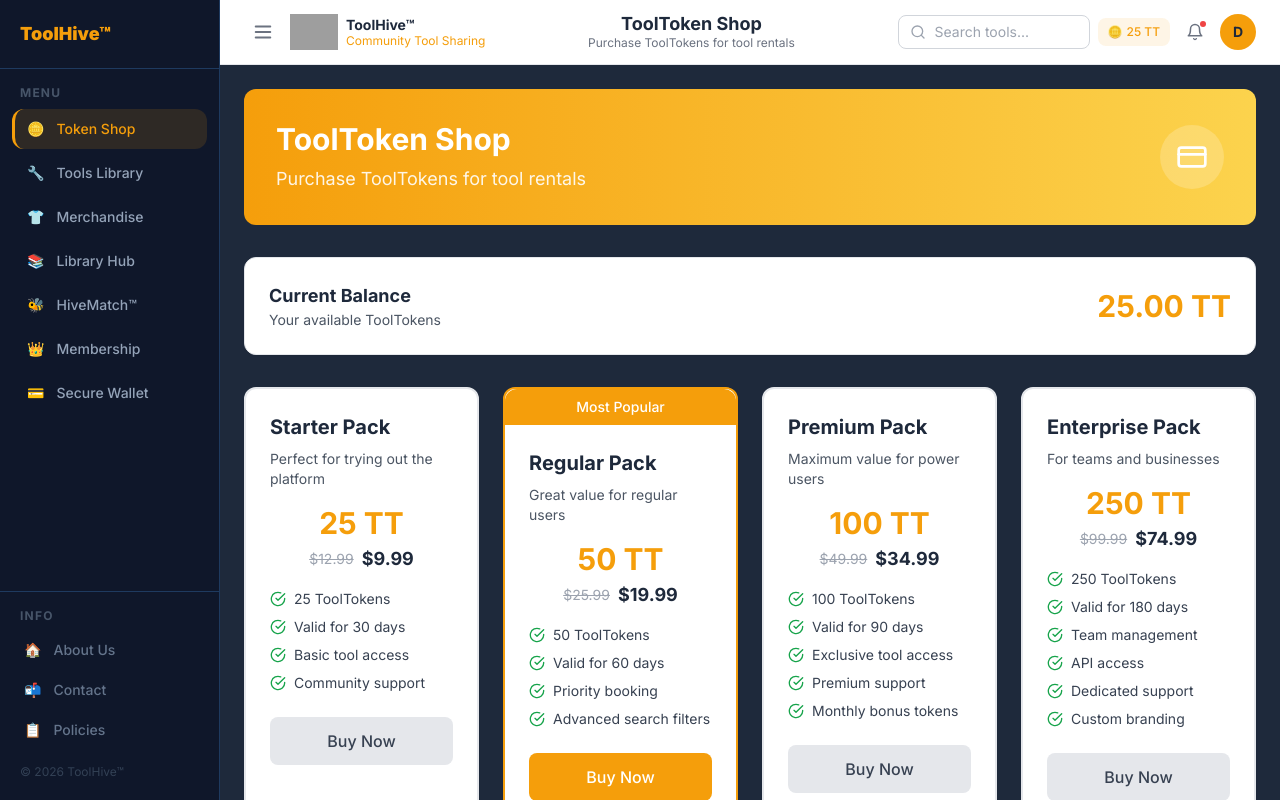
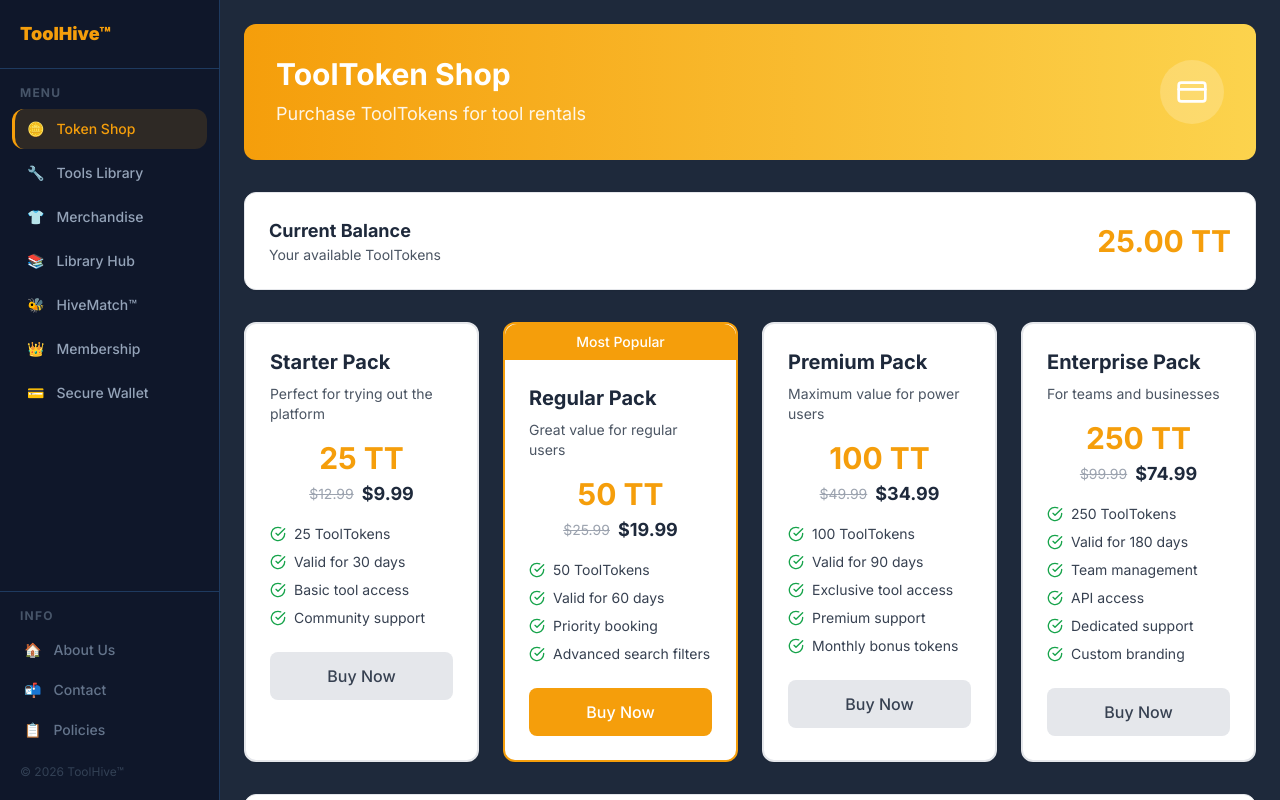
Before and after one commit to shahvish2004/ToolHive, a Next.js app: page /shop in a window 1280 px wide. Built offline with nearby package versions, Linux system fonts and the light colour scheme; grey boxes are pictures that could not be loaded.

Commit message:
fix: sidebar slides in/out on hamburger toggle

```diff
--- a/components/layout/Header.tsx
+++ b/components/layout/Header.tsx
@@ -1,93 +1,92 @@
-'use client'
-import { Bell, Search, Menu } from 'lucide-react'
-import { useAuth } from '@/components/providers/AuthProvider'
-import { useRouter } from 'next/navigation'
-import ToolHiveLogo from '@/components/brand/ToolHiveLogo'
+"use client";
+import Link from "next/link";
+import { usePathname } from "next/navigation";
 
-interface HeaderProps {
-  title: string
-  subtitle?: string
-  onMenuClick?: () => void
+const navItems = [
+  { label: "Token Shop", href: "/shop", emoji: "🪙" },
+  { label: "Tools Library", href: "/tools", emoji: "🔧" },
+  { label: "Merchandise", href: "/merch", emoji: "👕" },
+  { label: "Library Hub", href: "/library", emoji: "📚" },
+  { label: "HiveMatch™", href: "/hivematch", emoji: "🐝" },
+  { label: "Membership", href: "/membership", emoji: "👑" },
+  { label: "Secure Wallet", href: "/wallet", emoji: "💳" },
+];
+
+const footerItems = [
+  { label: "About Us", href: "/about", emoji: "🏠" },
+  { label: "Contact", href: "/contact", emoji: "📬" },
+  { label: "Policies", href: "/policies", emoji: "📋" },
+];
+
+interface SidebarProps {
+  isOpen: boolean;
+  onClose: () => void;
 }
 
-export default function Header({ title, subtitle, onMenuClick }: HeaderProps) {
-  const { user, signOut } = useAuth()
-  const router = useRouter()
+export default function Sidebar({ isOpen, onClose }: SidebarProps) {
+  const pathname = usePathname();
 
   return (
-    <header className="bg-white border-b border-gray-200 sticky top-0 z-30 flex-shrink-0">
-      <div className="px-4 sm:px-6">
-        <div className="flex items-center justify-between h-16 gap-4">
-          {/* Left side: hamburger + logo */}
-          <div className="flex items-center gap-2 flex-shrink-0">
-            <button
-              onClick={onMenuClick}
-              className="p-2 text-gray-500 hover:text-amber-500 transition-colors rounded-lg hover:bg-gray-100"
-              aria-label="Toggle sidebar"
-            >
-              <Menu size={22} />
-            </button>
-            <ToolHiveLogo size="small" />
-            <div className="hidden sm:block">
-              <p className="text-sm font-bold text-deep-slate leading-tight">ToolHive™</p>
-              <p className="text-xs text-construction-amber leading-tight">Community Tool Sharing</p>
-            </div>
-          </div>
+    <>
+      {/* Overlay */}
+      {isOpen && (
+        <div
+          className="fixed inset-0 z-20 bg-black/40"
+          onClick={onClose}
+        />
+      )}
 
-          {/* Page Title - centered */}
-          <div className="flex-1 text-center">
-            <h1 className="text-lg font-bold text-deep-slate leading-tight">{title}</h1>
-            {subtitle && (
-              <p className="text-xs text-gray-500">{subtitle}</p>
-            )}
-          </div>
+      {/* Sidebar */}
+      <aside
+        className={`fixed top-0 left-0 h-full z-30 flex flex-col transition-transform duration-300 ${
+          isOpen ? "translate-x-0" : "-translate-x-full"
+        }`}
+        style={{ width: 220, background: "#0F172A", borderRight: "1px solid #1E3A5F" }}
+      >
+        <div className="px-5 py-5" style={{ borderBottom: "1px solid #1E3A5F" }}>
+          <Link href="/" onClick={onClose}>
+            <span className="text-lg font-black" style={{ color: "#F59E0B" }}>ToolHive™</span>
+          </Link>
+        </div>
 
-          {/* Right side actions */}
-          <div className="flex items-center gap-2 flex-shrink-0">
-            <div className="hidden md:block">
-              <div className="relative">
-                <Search className="absolute left-3 top-1/2 -translate-y-1/2 text-gray-400" size={16} />
-                <input
-                  type="text"
-                  placeholder="Search tools..."
-                  className="pl-9 pr-4 py-1.5 text-sm border border-gray-300 rounded-lg focus:outline-none focus:ring-2 focus:ring-construction-amber focus:border-transparent w-48"
-                />
-              </div>
-            </div>
+        <nav className="flex-1 px-3 py-4 overflow-y-auto">
+          <p className="text-xs font-bold uppercase tracking-widest px-2 mb-2" style={{ color: "#475569" }}>Menu</p>
+          {navItems.map((item) => {
+            const active = pathname === item.href || pathname.startsWith(item.href + "/");
+            return (
+              <Link key={item.href} href={item.href} onClick={onClose}
+                className="flex items-center gap-3 px-3 py-2.5 rounded-xl mb-1 text-sm font-medium transition-all duration-150"
+                style={{
+                  background: active ? "#F59E0B22" : "transparent",
+                  color: active ? "#F59E0B" : "#94A3B8",
+                  borderLeft: `3px solid ${active ? "#F59E0B" : "transparent"}`,
+                }}>
+                <span>{item.emoji}</span>
+                <span>{item.label}</span>
+              </Link>
+            );
+          })}
+        </nav>
 
-            <button
-              onClick={() => router.push('/shop')}
-              className="hidden sm:flex items-center gap-1 px-2.5 py-1.5 bg-construction-amber/10 text-construction-amber text-xs font-medium rounded-lg hover:bg-construction-amber/20 transition-colors"
-            >
-              🪙 <span>25 TT</span>
-            </button>
-
-            <button className="relative p-2 text-gray-500 hover:text-construction-amber transition-colors">
-              <Bell size={18} />
-              <span className="absolute top-1.5 right-1.5 w-1.5 h-1.5 bg-red-500 rounded-full" />
-            </button>
-
-            <div className="relative group">
-              <button className="flex items-center justify-center w-9 h-9 bg-construction-amber text-deep-slate rounded-full hover:opacity-90 transition-opacity font-bold text-sm">
-                {(user?.user_metadata?.name || user?.email || 'D')[0].toUpperCase()}
-              </button>
-              <div className="absolute right-0 mt-2 w-48 bg-white rounded-lg shadow-lg border border-gray-200 opacity-0 invisible group-hover:opacity-100 group-hover:visible transition-all duration-200 z-50">
-                <div className="py-1 px-2">
-                  {user && (
-                    <p className="text-xs text-gray-500 px-2 py-1 truncate">{user.email}</p>
-                  )}
-                  <button
-                    onClick={signOut}
-                    className="block w-full text-left px-2 py-2 text-sm text-gray-700 hover:bg-gray-100 rounded"
-                  >
-                    Sign Out
-                  </button>
-                </div>
-              </div>
-            </div>
-          </div>
+        <div className="px-3 pb-5" style={{ borderTop: "1px solid #1E3A5F" }}>
+          <p className="text-xs font-bold uppercase tracking-widest px-2 mt-4 mb-2" style={{ color: "#475569" }}>Info</p>
+          {footerItems.map((item) => {
+            const active = pathname === item.href;
+            return (
+              <Link key={item.href} href={item.href} onClick={onClose}
+                className="flex items-center gap-3 px-3 py-2 rounded-xl mb-1 text-sm font-medium transition-all duration-150"
+                style={{
+                  background: active ? "#F59E0B22" : "transparent",
+                  color: active ? "#F59E0B" : "#64748B",
+                }}>
+                <span>{item.emoji}</span>
+                <span>{item.label}</span>
+              </Link>
+            );
+          })}
+          <p className="text-xs px-2 mt-4" style={{ color: "#334155" }}>© 2026 ToolHive™</p>
         </div>
-      </div>
-    </header>
-  )
+      </aside>
+    </>
+  );
 }
```
